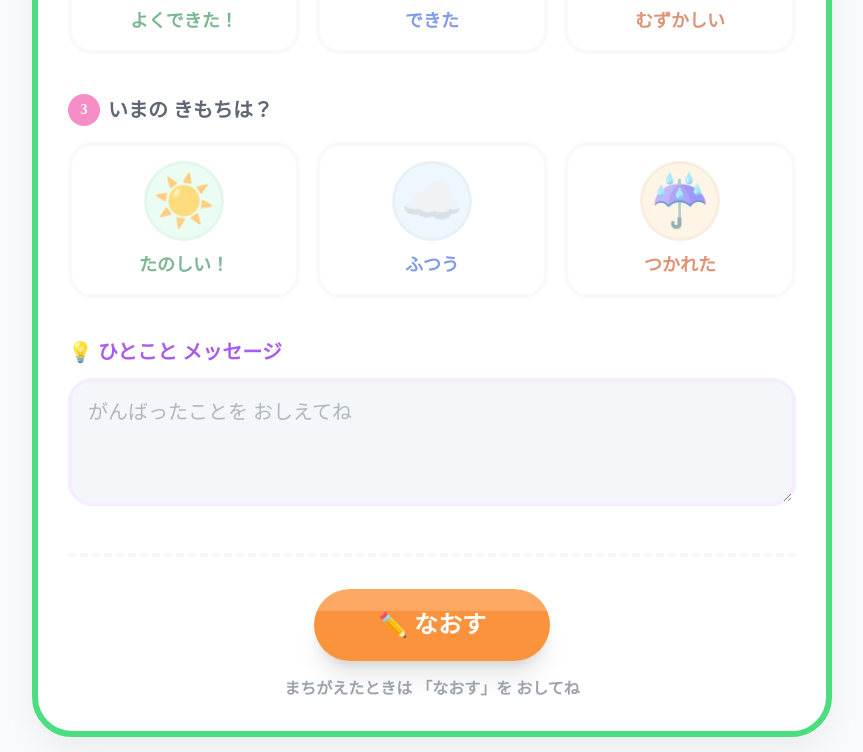
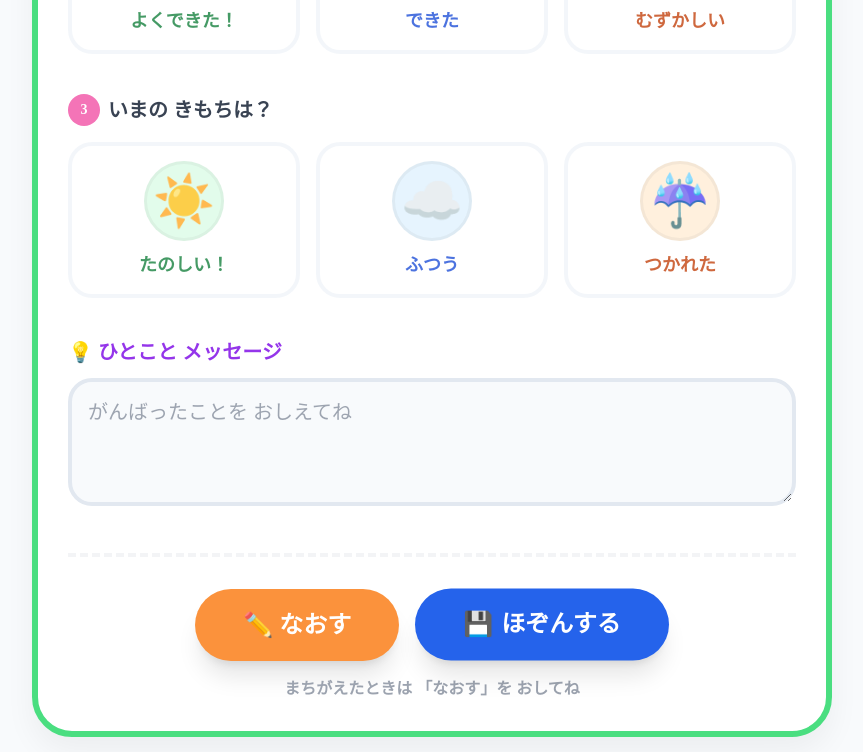
Before and after one commit to 714124/hurikaeri, a plain HTML site: page index.html in a window 1280 px wide. Both pictures are taken after a click on the button "✅ できた！". Shown: the part 511-1263 px from the top of the page, without its empty margins (208-1071 px from the left). Drawn offline with nearby package versions, Linux system fonts and the light colour scheme; a web font is replaced by a local one.

Commit message:
Update index.html

```diff
--- a/index.html
+++ b/index.html
@@ -3,8 +3,9 @@
 <head>
     <meta charset="UTF-8">
     <meta name="viewport" content="width=device-width, initial-scale=1.0">
-    <title>きょうのふりかえりシート（視覚強化版）</title>
+    <title>きょうのふりかえりシート</title>
     <script src="https://cdn.tailwindcss.com"></script>
+    <script src="https://cdnjs.cloudflare.com/ajax/libs/html2canvas/1.4.1/html2canvas.min.js"></script>
     <link href="https://fonts.googleapis.com/css2?family=Kiwi+Maru:wght@400;500&display=swap" rel="stylesheet">
     <style>
         body {
@@ -72,14 +73,23 @@
         .locked-overlay {
             display: none;
             position: absolute;
-            top: 0; left: 0; right: 0; bottom: 120px;
+            top: 0; left: 0; right: 0; bottom: 150px; /* 下部のボタンエリアを避ける */
             z-index: 100;
-            background: rgba(255, 255, 255, 0.2);
+            background: rgba(255, 255, 255, 0.01);
             cursor: not-allowed;
         }
         .is-locked .locked-overlay { display: block; }
-        .is-locked input, .is-locked textarea { background: #f1f5f9; cursor: not-allowed; }
-        .is-locked .card-choice { opacity: 0.7; pointer-events: none; }
+        .is-locked input, .is-locked textarea { background: #f8fafc; cursor: not-allowed; border-color: #e2e8f0; }
+        .is-locked .card-choice { opacity: 0.8; pointer-events: none; }
+
+        /* 保存ボタン用のアニメーション */
+        .btn-bounce {
+            animation: bounce 1s infinite;
+        }
+        @keyframes bounce {
+            0%, 100% { transform: translateY(0); }
+            50% { transform: translateY(-5px); }
+        }
 
         @media print {
             .no-print { display: none; }
@@ -103,7 +113,7 @@
             </div>
         </div>
 
-        <!-- 教科えらび -->
+        <!-- 1. 教科えらび -->
         <div class="mb-10">
             <p class="text-xl font-bold mb-4 text-gray-700 flex items-center gap-2">
                 <span class="bg-yellow-400 text-white rounded-full w-8 h-8 flex items-center justify-center text-sm">1</span>
@@ -120,9 +130,8 @@
             </div>
         </div>
 
-        <!-- 評価と気持ち -->
+        <!-- 2&3 評価と気持ち -->
         <div class="space-y-10 mb-10">
-            <!-- できたかな -->
             <section>
                 <p class="text-xl font-bold mb-4 text-gray-700 flex items-center gap-2">
                     <span class="bg-blue-400 text-white rounded-full w-8 h-8 flex items-center justify-center text-sm">2</span>
@@ -144,7 +153,6 @@
                 </div>
             </section>
 
-            <!-- 今日のきもち -->
             <section>
                 <p class="text-xl font-bold mb-4 text-gray-700 flex items-center gap-2">
                     <span class="bg-pink-400 text-white rounded-full w-8 h-8 flex items-center justify-center text-sm">3</span>
@@ -167,17 +175,25 @@
             </section>
         </div>
 
-        <!-- 自由記述 -->
+        <!-- 4 自由記述 -->
         <div class="mb-10">
             <p class="text-xl font-bold mb-3 text-purple-600">💡 ひとこと メッセージ</p>
             <textarea id="memoInput" class="w-full border-4 border-purple-100 rounded-3xl h-32 p-4 text-xl focus:outline-none focus:border-purple-300" placeholder="がんばったことを おしえてね"></textarea>
         </div>
 
-        <!-- 操作ボタン -->
+        <!-- 操作ボタンエリア -->
         <div class="flex flex-col items-center gap-4 no-print border-t-4 border-dashed border-gray-100 pt-8">
-            <button id="lockBtn" onclick="toggleLock()" class="bg-green-500 hover:bg-green-600 text-white font-bold py-5 px-16 rounded-full shadow-xl transition-all active:scale-95 text-2xl">
-                ✅ できた！
-            </button>
+            <div class="flex flex-col sm:flex-row gap-4 w-full justify-center items-center">
+                <!-- できた！・なおすボタン -->
+                <button id="lockBtn" onclick="toggleLock()" class="bg-green-500 hover:bg-green-600 text-white font-bold py-5 px-12 rounded-full shadow-xl transition-all active:scale-95 text-2xl w-full sm:w-auto">
+                    ✅ できた！
+                </button>
+
+                <!-- 保存ボタン（最初は非表示） -->
+                <button id="downloadBtn" onclick="downloadImage()" class="bg-blue-600 hover:bg-blue-700 text-white font-bold py-5 px-12 rounded-full shadow-xl transition-all flex items-center justify-center gap-2 text-2xl w-full sm:w-auto btn-bounce" style="display: none;">
+                    <span>💾</span> ほぞんする
+                </button>
+            </div>
             <p id="hintText" class="text-gray-400 font-bold">おわったら 「できた！」を おしてね</p>
         </div>
     </div>
@@ -189,6 +205,7 @@
         function toggleLock() {
             const sheet = document.getElementById('mainSheet');
             const lockBtn = document.getElementById('lockBtn');
+            const downloadBtn = document.getElementById('downloadBtn');
             const hintText = document.getElementById('hintText');
             const inputs = ['nameInput', 'dateInput', 'memoInput'];
 
@@ -198,12 +215,14 @@
                 sheet.classList.add('is-locked');
                 lockBtn.innerHTML = "✏️ なおす";
                 lockBtn.classList.replace('bg-green-500', 'bg-orange-400');
+                downloadBtn.style.display = 'flex';
                 hintText.innerHTML = "まちがえたときは 「なおす」を おしてね";
                 inputs.forEach(id => document.getElementById(id).disabled = true);
             } else {
                 sheet.classList.remove('is-locked');
                 lockBtn.innerHTML = "✅ できた！";
                 lockBtn.classList.replace('bg-orange-400', 'bg-green-500');
+                downloadBtn.style.display = 'none';
                 hintText.innerHTML = "おわったら 「できた！」を おしてね";
                 inputs.forEach(id => document.getElementById(id).disabled = false);
             }
@@ -221,6 +240,43 @@
             items.forEach(item => item.classList.remove('selected'));
             el.classList.add('selected');
         }
+
+        // 画像としてダウンロードする機能
+        async function downloadImage() {
+            const sheet = document.getElementById('mainSheet');
+            const downloadBtn = document.getElementById('downloadBtn');
+            const lockBtn = document.getElementById('lockBtn');
+
+            // 一時的にボタン類を非表示にする
+            const originalHintDisplay = document.getElementById('hintText').style.display;
+            document.getElementById('hintText').style.display = 'none';
+
+            // 操作ボタンエリアを一時的に非表示（画像に入れたくない場合）
+            const footer = document.querySelector('.no-print');
+            footer.style.opacity = '0';
+
+            try {
+                const canvas = await html2canvas(sheet, {
+                    scale: 2, // 高画質
+                    backgroundColor: "#f8fafc",
+                    borderRadius: 40,
+                    // ボタン類が画像に入らないように調整
+                    ignoreElements: (element) => element.classList.contains('no-print')
+                });
+
+                const link = document.createElement('a');
+                const name = document.getElementById('nameInput').value || 'ふりかえり';
+                link.download = `${name}_振り返りシート.png`;
+                link.href = canvas.toDataURL('image/png');
+                link.click();
+            } catch (error) {
+                console.error('保存に失敗しました:', error);
+            } finally {
+                // 表示を戻す
+                document.getElementById('hintText').style.display = originalHintDisplay;
+                footer.style.opacity = '1';
+            }
+        }
     </script>
 </body>
 </html>
```
